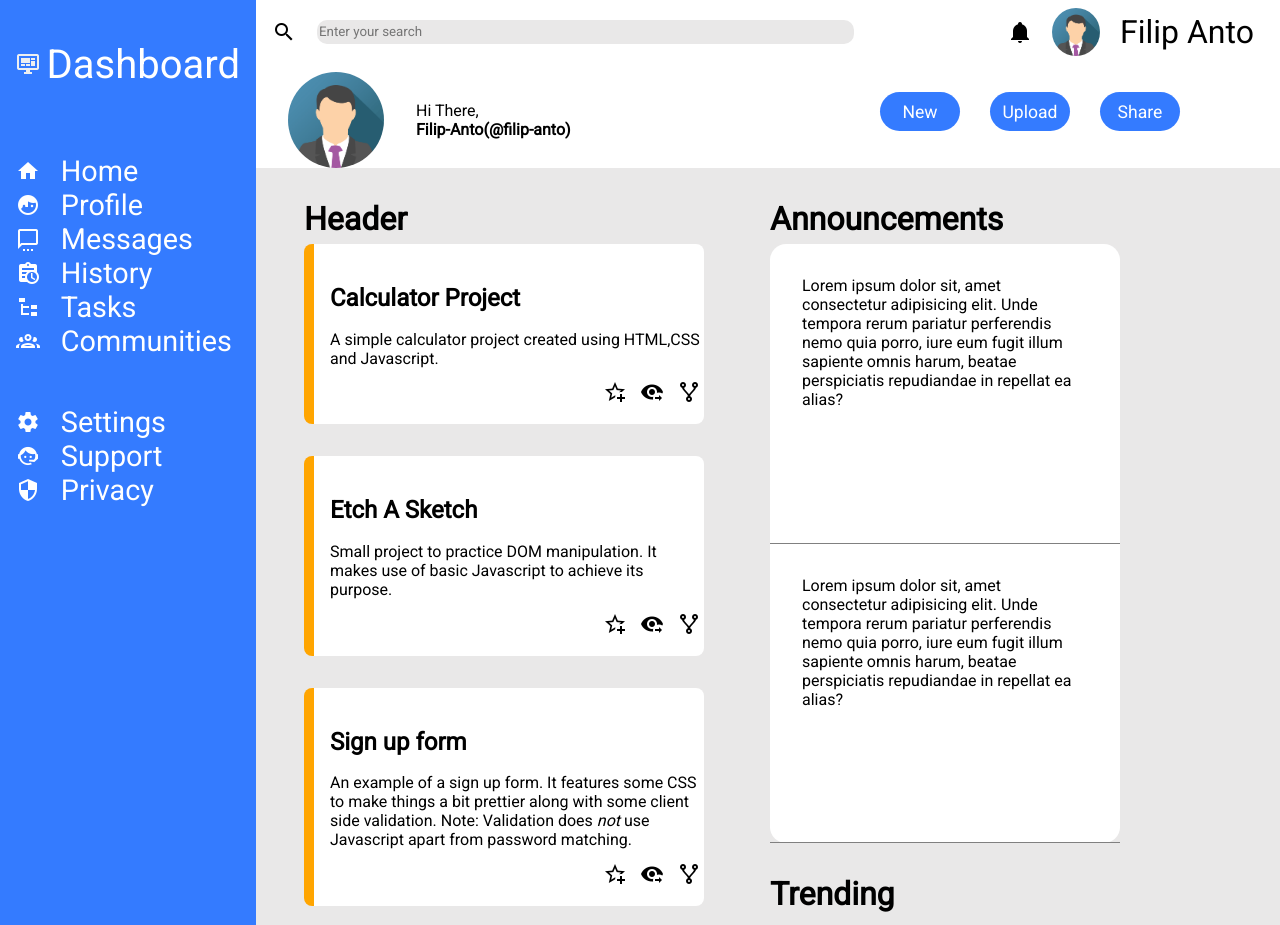
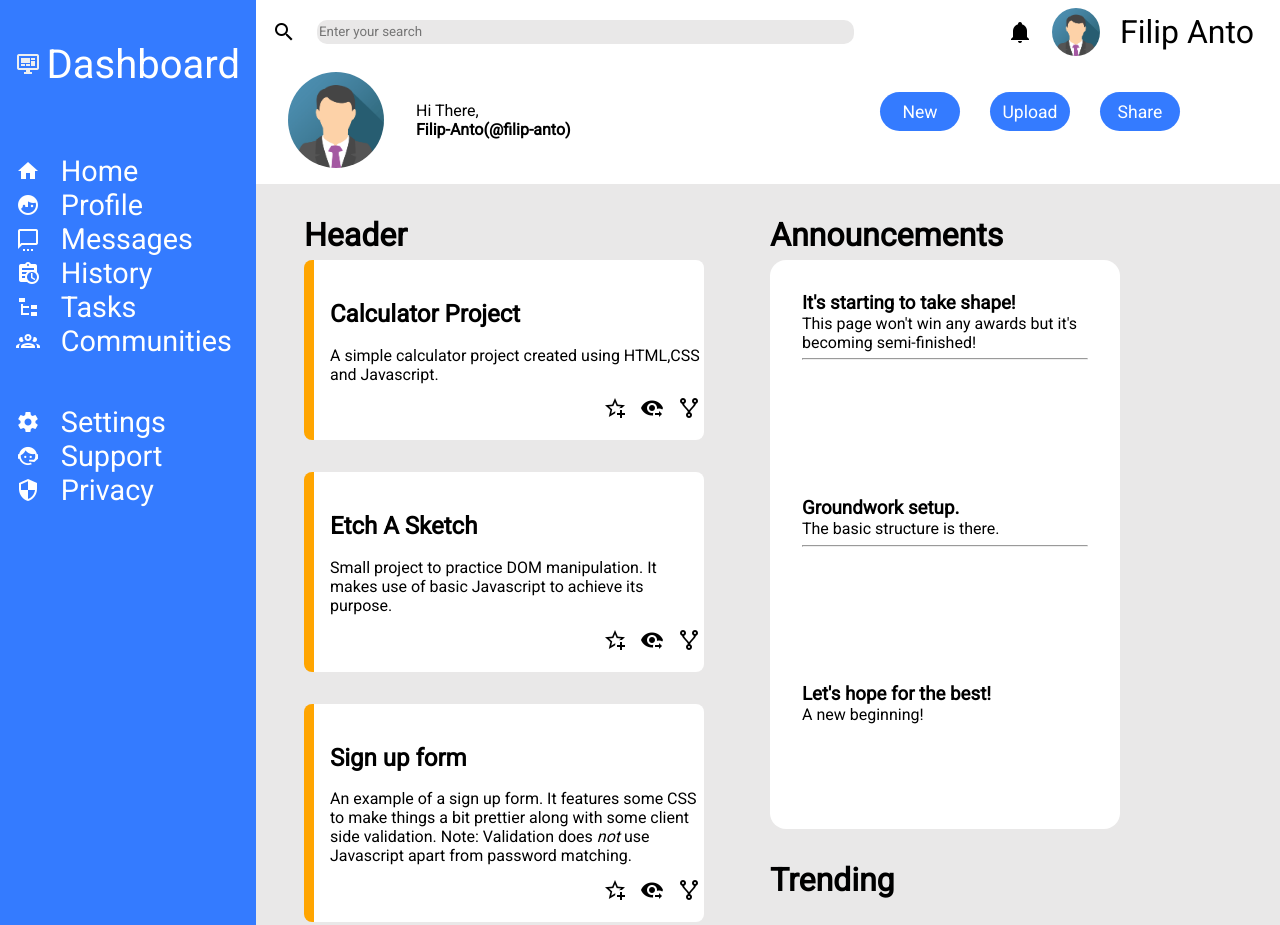
Before and after one commit to filip-anto/grid-dashboard, a plain HTML site: page index.html in a window 1280 px wide. Shown: the top 925 px of the page. Drawn offline with Linux system fonts and the light colour scheme.

Commit message:
Add content and fix appearance of announcements area

```diff
--- a/index.html
+++ b/index.html
@@ -126,22 +126,26 @@
                 <h1>Announcements</h1>
                 <div class="announcements">
                     <div class="announcement">
-                        Lorem ipsum dolor sit, amet consectetur adipisicing elit. Unde tempora rerum pariatur
-                        perferendis nemo quia porro, iure eum fugit illum sapiente omnis harum, beatae perspiciatis
-                        repudiandae in repellat ea alias?
+                        <h3>It's starting to take shape!</h3>
+                        <p>This page won't win any awards but it's becoming semi-finished!</p>
+                        <hr>
                     </div>
                     <div class="announcement">
-                        Lorem ipsum dolor sit, amet consectetur adipisicing elit. Unde tempora rerum pariatur
-                        perferendis nemo quia porro, iure eum fugit illum sapiente omnis harum, beatae perspiciatis
-                        repudiandae in repellat ea alias?
+                        <h3>Groundwork setup.</h3>
+                        <p>The basic structure is there.</p>
+                        <hr>
                     </div>
-
+                    <div class="announcement">
+                        <h3>Let's hope for the best!</h3>
+                        <p>A new beginning!</p>
+                    </div>
                 </div>
                 <h1 id="trending">Trending</h1>
                 <div class="trending">
                     <div class="trend">
                         <img src="avatar.png" style="border-radius:50%; max-width:6rem; max-height:6rem;" alt="User avatar">
                         <p>Follow me</p>
+
                     </div>
                     <div class="trend">
                         <img src="avatar.png" style="border-radius:50%; max-width:6rem; max-height:6rem;" alt="User avatar">
--- a/style.css
+++ b/style.css
@@ -65,6 +65,7 @@ font-size:1.8rem;
     display: grid;
     align-items: center;
     grid-template-columns: 3fr 2fr;
+    margin-bottom:1em;
 }
 
 .search-bar {
@@ -204,7 +205,6 @@ article>div:nth-child(4) {
 
 .announcement {
     padding: 2em;
-    border-bottom: 1px solid grey;
 }
 
 #trending {
@@ -234,3 +234,7 @@ h1 {
     padding-top: 1em;
     padding-bottom: 0.2em;
 }
+
+hr{
+    margin-top:0.4rem;
+}
```
